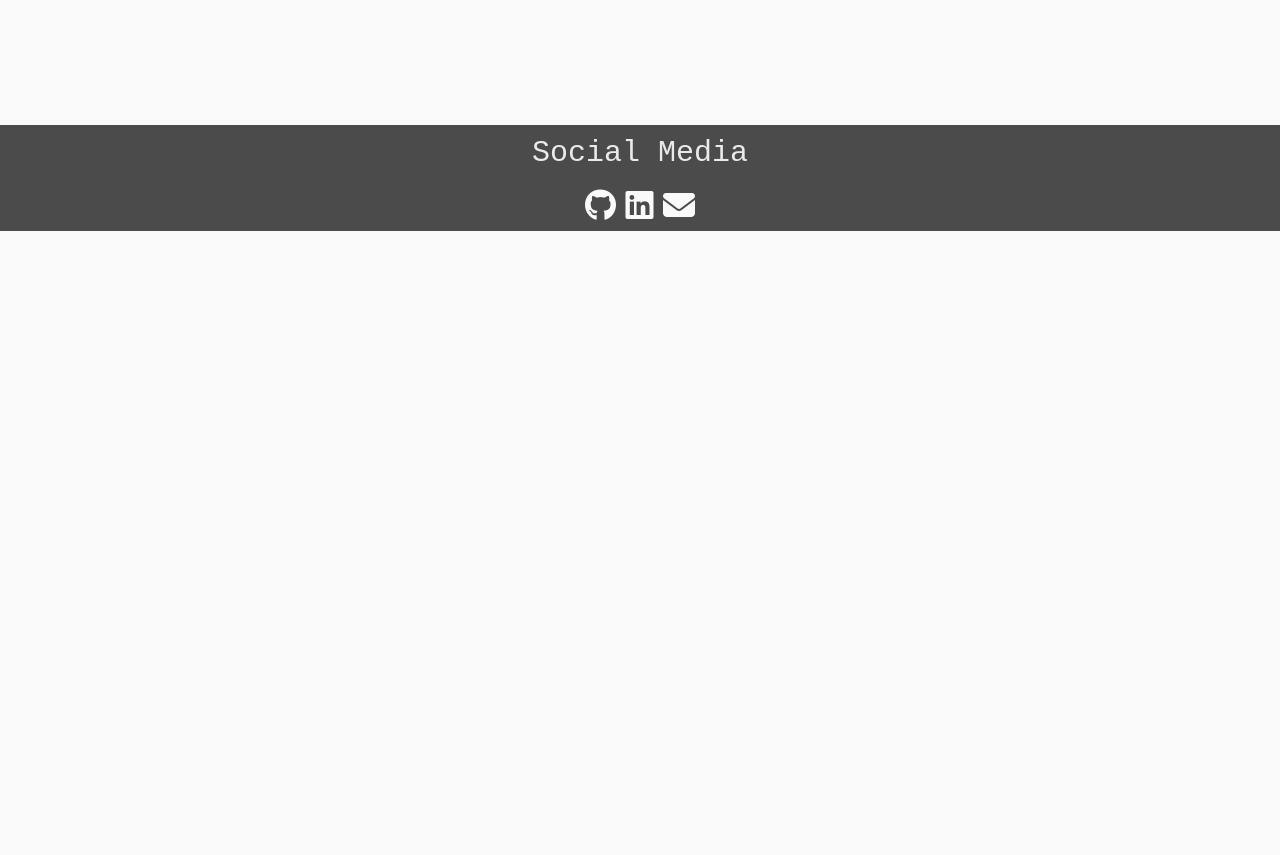
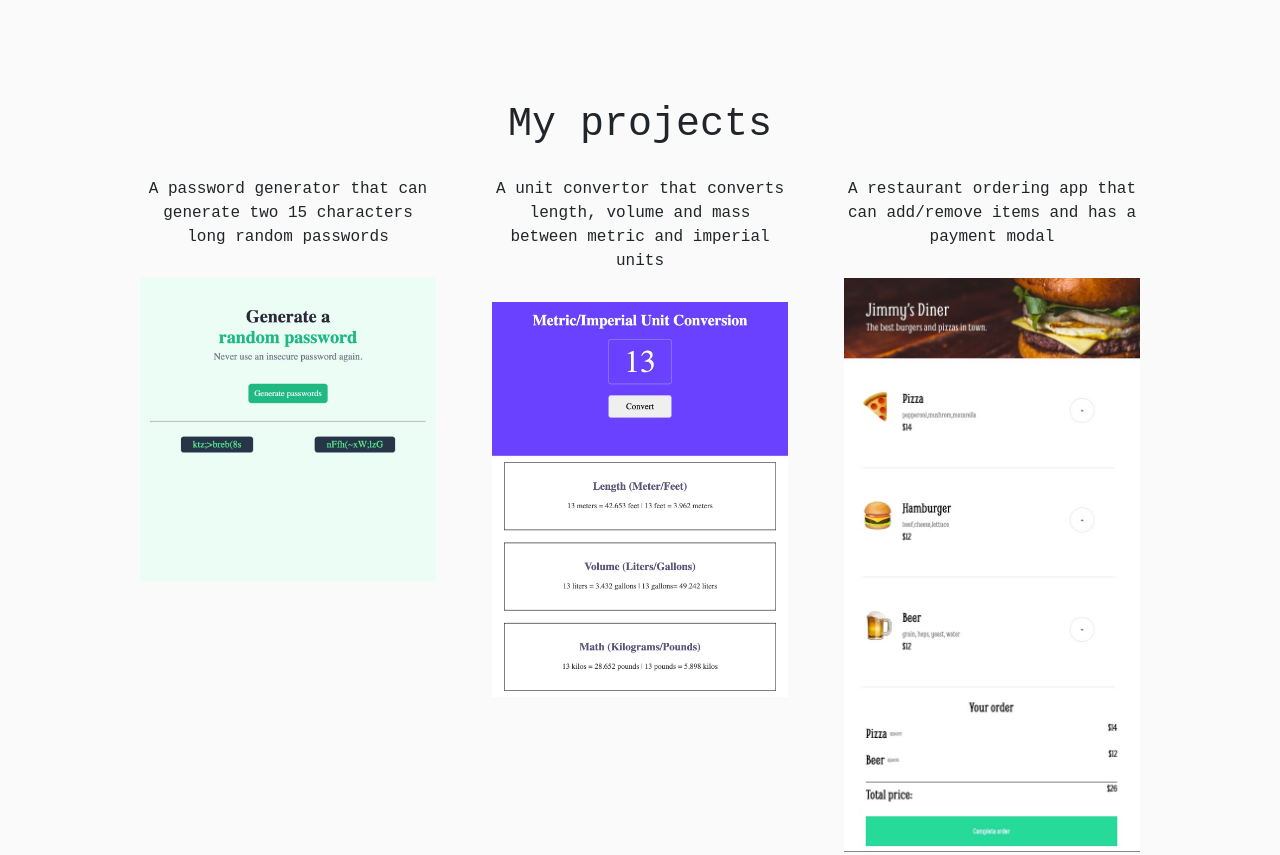
Before and after one commit to msbluemu/my-personal-website, a plain HTML site: page index.html in a window 1280 px wide. Shown: the part 1016-1871 px from the top of the page. Before the commit the page ends 1247 px from the top, so only its background shows below. Drawn offline with nearby package versions, Linux system fonts and the light colour scheme.

Commit message:
add projetcs section

```diff
--- a/index.html
+++ b/index.html
@@ -30,6 +30,9 @@
             <li class="nav-item">
               <a class="nav-link" href="#about">About</a>
             </li>
+            <li class="nav-item">
+              <a class="nav-link" href="#projects">Projects</a>
+            </li>
           </ul>
         </div>
       </div>
@@ -57,11 +60,33 @@
           <div class="col-md-3"></div>
           <div class="col-md-6">
             <h1>About Me</h2>
-            <p class="text">I'm a full-stack web developer based in Sydney. I'm passionate about building beautiful and functional websites. I'm currently looking for a full-time position as a web developer.</p>
+            <p class="text">I love coding, reading, and travelling. I'm also a big fan of museums and art galleries.</p>
             <img src="public/picture2.jpg" alt ="picture of qianyun in a museum" class="profile-picture">
           </div>
       </div>
      </div>
+
+
+     <div class="container-fluid project" id="projects">
+      <div class="row justify-content-center">
+        <div class="row">
+         <h1 class="project">My projects</h1>
+        </div>
+        <div class="col-md-3 mx-3">
+          <p class="text">A password generator that can generate two 15 characters long random passwords</p>
+          <img src="public/password.jpeg" alt ="picture of password generator" class="project-picture d-block mx-auto"">
+        </div>
+        <div class="col-md-3 mx-3">
+          <p class="text">A unit convertor that converts length, volume and mass between metric and imperial units</p>
+          <img src="public/unit.jpeg" alt ="picture of unit convertor" class="project-picture d-block mx-auto"">
+        </div>
+          <div class="col-md-3 mx-3">
+            <p class="text">A restaurant ordering app that can add/remove items and has a payment modal</p>
+            <img src="public/restaurant.jpeg" alt ="picture of of restaurant ordering app" class="project-picture d-block mx-auto"">
+          </div>
+      </div>
+   </div>
+
 
      <div class="container-fluid footer" id="footer">
       <div class="row">
--- a/style.css
+++ b/style.css
@@ -4,6 +4,7 @@ html {
 
 body {
     background-color:#fafafa;
+    font-family: Inconsolata, monospace;
 }
 
 .profile-picture {
@@ -15,24 +16,20 @@ body {
 
 .title {
     margin-top: 50%;
-    font-family: Inconsolata, monospace;
 }
 
 .sub-title {
-   font-family: Inconsolata, monospace;
    font-size: 20px;
 }
 
 .about {
     margin-top: 10%;
     text-align: center;
-    font-family: Inconsolata, monospace;
 }
 
 .footer {
     margin-top: 10%;
     text-align: center;
-    font-family: Inconsolata, monospace;
     background-color: #4b4b4b;
 }
 
@@ -55,3 +52,20 @@ a i:hover {
 .about .profile-picture {
     width: 60%;
 }
+
+.project-picture {
+    margin-top:10%;
+    width: 100%;
+    height: auto;
+}
+
+.project {
+    text-align: center;
+}
+
+.container-fluid.project {
+    margin-top: 10%;
+}
+.project .col-md-3 {
+    margin-top: 20px;
+}
```
Also changed, not shown: public/password.jpeg (added), public/restaurant.jpeg (added), public/unit.jpeg (added), 2 other files.
